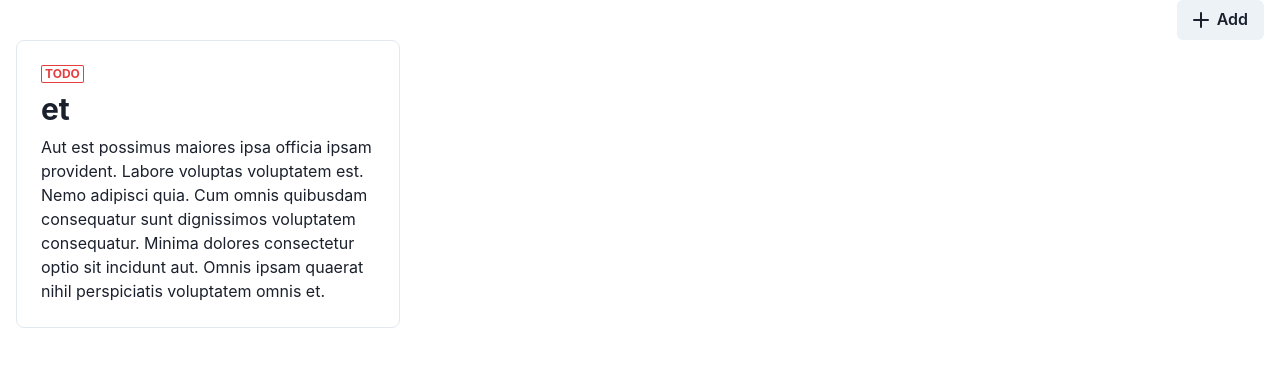
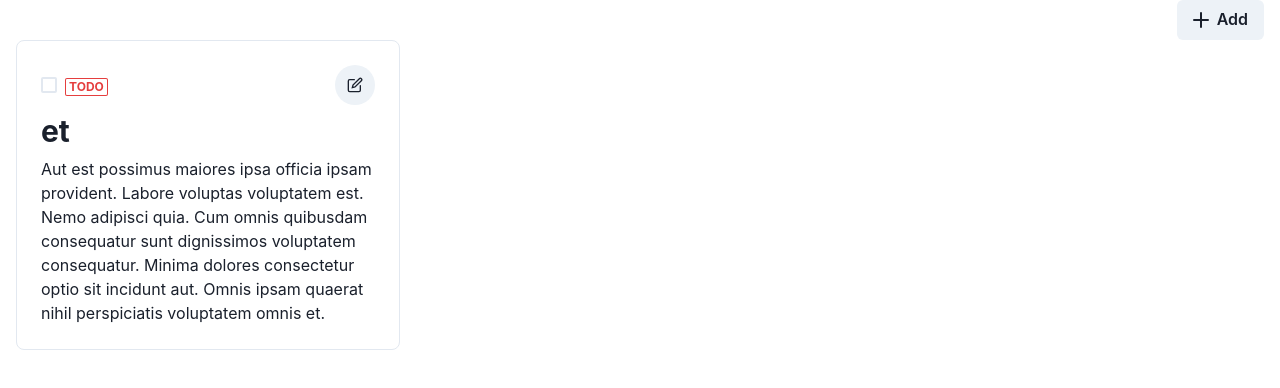
Before and after one commit to Yasai-T/22, a Next.js app: page / in a window 1280 px wide. Shown: the top 388 px of the page. Built offline with nearby package versions, Linux system fonts and the light colour scheme.

Commit message:
feat: toggle is complete

```diff
--- a/components/TodoCard.tsx
+++ b/components/TodoCard.tsx
@@ -1,15 +1,44 @@
-import { Badge, Box, Heading, HStack, Stack, Text } from "@chakra-ui/react";
+import { EditIcon } from "@chakra-ui/icons";
+import {
+  Badge,
+  Box,
+  Checkbox,
+  Heading,
+  HStack,
+  IconButton,
+} from "@chakra-ui/react";
 import { VFC } from "react";
-import { Todo } from "../recoil/todo";
+import { useRecoilState } from "recoil";
+import { Todo, todoListState } from "../recoil/todo";
 
 type Props = {
   todo: Todo;
 };
 
+function replaceItemAtIndex<T>(arr: T[], index: number, newValue: T) {
+  return [...arr.slice(0, index), newValue, ...arr.slice(index + 1)];
+}
+
+function removeItemAtIndex<T>(arr: T[], index: number) {
+  return [...arr.slice(0, index), ...arr.slice(index + 1)];
+}
+
 export const TodoCard: VFC<Props> = ({ todo }) => {
+  const [todoList, setTodoList] = useRecoilState(todoListState);
+  const index = todoList.findIndex((t) => t === todo);
+
+  const toggleItemCompletion = () => {
+    const newList = replaceItemAtIndex(todoList, index, {
+      ...todo,
+      isComplete: !todo.isComplete,
+    });
+    setTodoList(newList);
+  };
+
   return (
     <Box maxW="sm" borderWidth="thin" borderRadius="lg" p="6">
-      <HStack>
+      <HStack justifyContent="space-between">
+        <Checkbox isChecked={todo.isComplete} onChange={toggleItemCompletion}>
           {todo.isComplete ? (
             <Badge colorScheme={"green"} variant={"outline"}>
               DONE
@@ -19,6 +48,8 @@ export const TodoCard: VFC<Props> = ({ todo }) => {
               TODO
             </Badge>
           )}
+        </Checkbox>
+        <IconButton aria-label="edit todo item" isRound icon={<EditIcon />} />
       </HStack>
       <Heading as="h4" size="lg" py="2">
         {todo.title}
```
Lines whose indentation alone changed are shown as unchanged.
